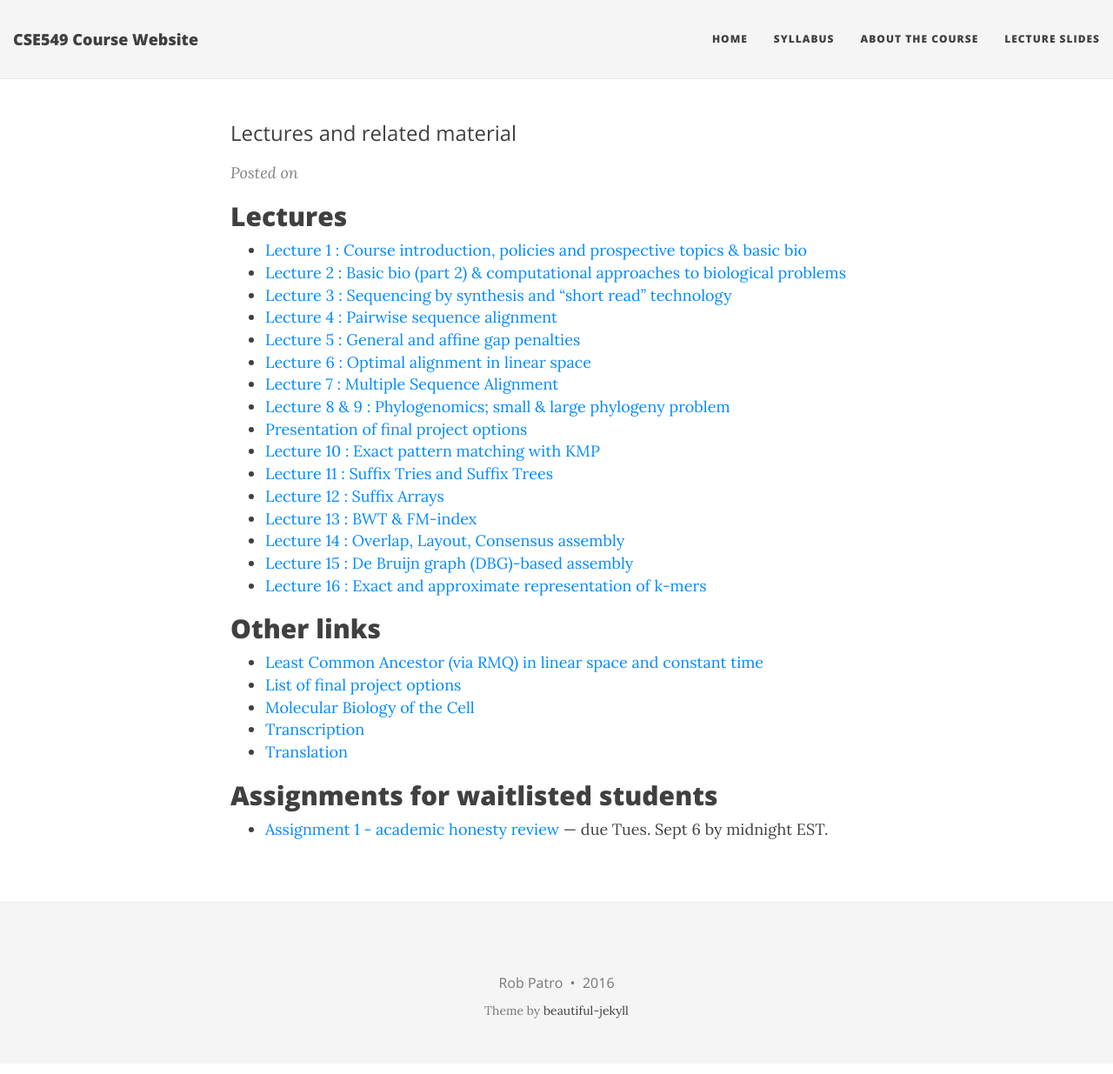
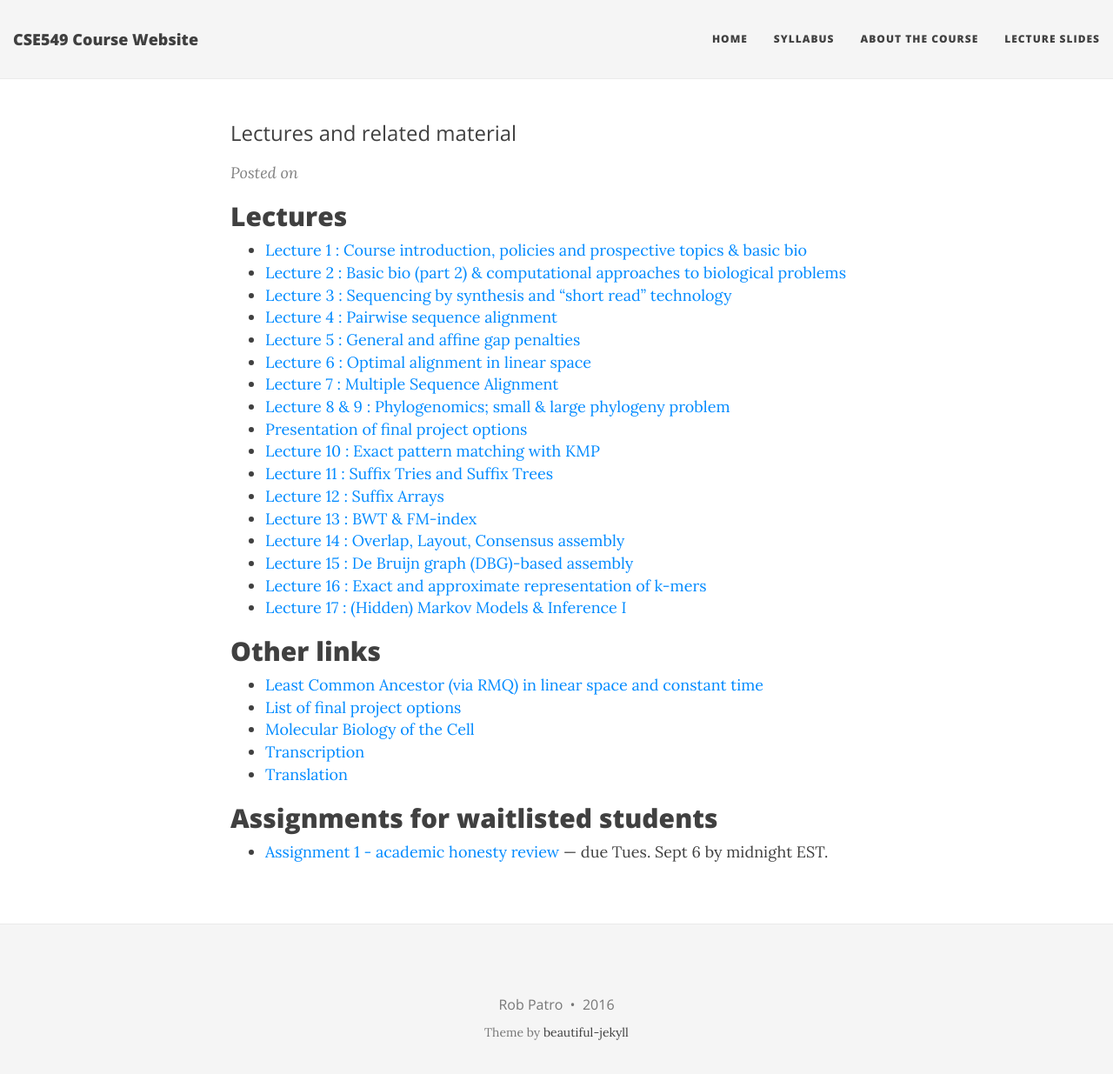
Before and after one commit to rob-p/CSE549F16, a Jekyll site: the page built from lectures.md, in a window 1280 px wide and 1248 px high. Shown: the top 1235 px of the window at 87% size. Built offline with Jekyll 4.4.1, drawn with Linux system fonts in a browser that asks for light colours; nearby versions of some CDN libraries; some of the changed lines change nothing that is shown.

Commit message:
added HMM lecture

```diff
--- a/lectures.md
+++ b/lectures.md
@@ -22,6 +22,7 @@ subtitle: Lectures and related material
  * [Lecture 14 : Overlap, Layout, Consensus assembly][13]
  * [Lecture 15 : De Bruijn graph (DBG)-based assembly][14]
  * [Lecture 16 : Exact and approximate representation of k-mers][15]
+ * [Lecture 17 : (Hidden) Markov Models & Inference I][17]
 
 ## Other links
  * [Least Common Ancestor (via RMQ) in linear space and constant time](https://courses.csail.mit.edu/6.851/spring12/lectures/L15.html)
@@ -46,7 +47,8 @@ subtitle: Lectures and related material
 [11]:{{ site.url }}/lectures/CSE549-Lec11-SuffixArrays.pdf
 [12]:{{ site.url }}/lectures/CSE549-Lec12-BWT.pdf
 [13]:{{ site.url }}/lectures/CSE549-Lec13-OLC.pdf
-[14]:{{ site.url }}/lectures/CSE549-Lec14-DBG.pdf
-[15]:{{ site.url }}/lectures/CSE549-Lec15-Kmers.pdf
+[14]:{{ site.url }}/lectures/CSE549-Lec15-DBG.pdf
+[15]:{{ site.url }}/lectures/CSE549-Lec16-Kmers.pdf
+[17]:{{ site.url }}/lectures/CSE549-Lec17-HMM.pdf
 [proj]:{{ site.url }}/assets/ProjectList.pdf
 [honesty]:{{ site.url }}/assets/honesty.pdf
```
Also changed, not shown: 1 other file.
